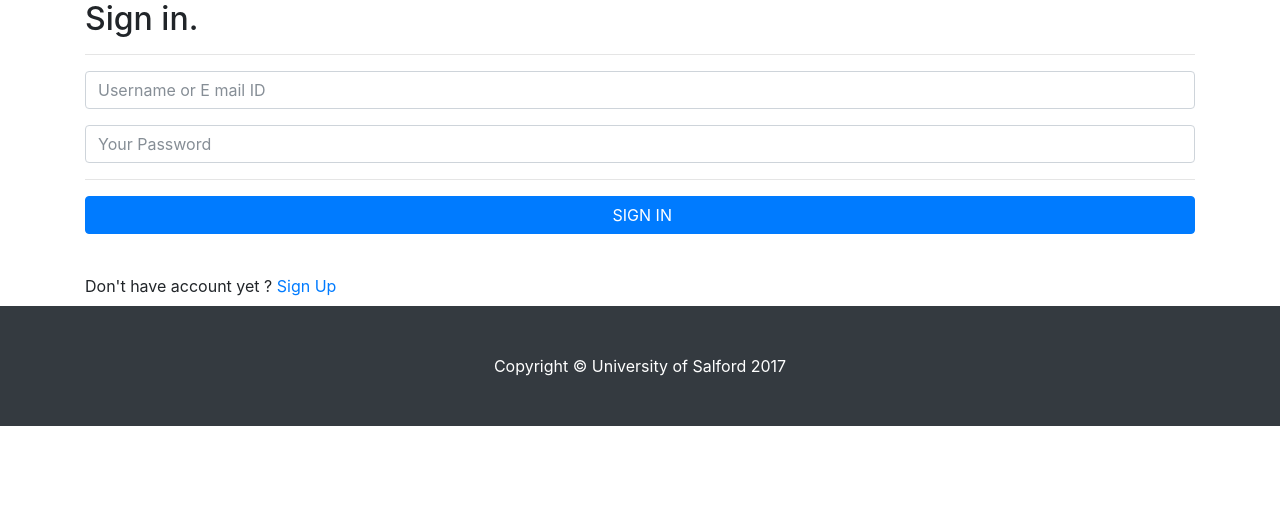
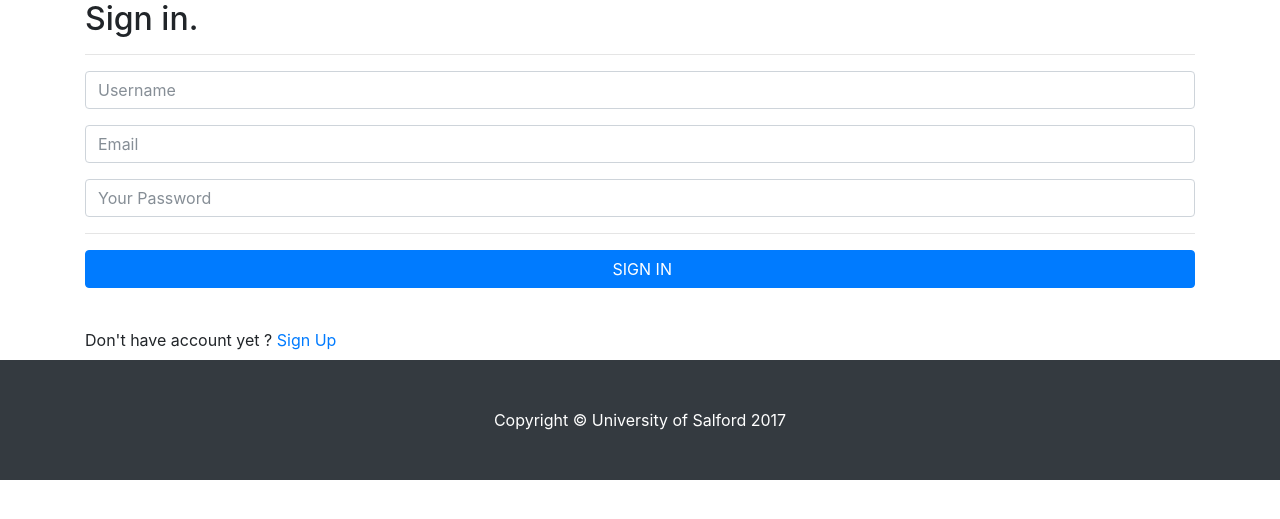
Before and after one commit to HarryAndrewMorgan/MorgansMagicEmporium, a PHP site: page /login in a window 1280 px wide. Shown: the part 56-575 px from the top of the page. Run offline with PHP 8.4, Linux system fonts and the light colour scheme.

Commit message:
added user details display need to move navbar on dashboard sidebar to a different view

```diff
--- a/models/User.php
+++ b/models/User.php
@@ -3,15 +3,14 @@ class User extends PDO
 {
     private $db;
 
-    function   __construct($connection)
+    function __construct($connection)
     {
         $this->db = $connection;
     }
 
     public function register($username, $email, $pass)
     {
-        try
-        {
+        try {
             $hashedpassword = password_hash($pass, PASSWORD_DEFAULT);
             $sqlQuery = $this->db->prepare("INSERT INTO Users(Username,Email,Password) VALUES(:username, :email, :pass)");
             $sqlQuery->bindparam(":username", $username);
@@ -19,47 +18,40 @@ class User extends PDO
             $sqlQuery->bindparam(":pass", $hashedpassword);
             $sqlQuery->execute();
 
-        }
-        catch(PDOException $exception)
-        {
+        } catch (PDOException $exception) {
             echo $exception->getMessage();
         }
     }
+
     //login function
-    public function login($username,$email,$pass)
+    public function login($username, $email, $pass)
     {
-        try
-        {
+        try {
             $sqlQuery = $this->db->prepare("SELECT * FROM Users WHERE Username=:username OR Email=:email LIMIT 1");
-            $sqlQuery->execute(array(':username'=>$username, ':email'=>$email));
-            $userRow=$sqlQuery->fetch(PDO::FETCH_ASSOC);
-            if($sqlQuery->rowCount() > 0)
-            {
-                if(password_verify($pass, $userRow['Password']))
-                {
-                    $_SESSION['user_session'] = $userRow['user_id'];
+            $sqlQuery->execute(array(':username' => $username, ':email' => $email));
+            $userRow = $sqlQuery->fetch(PDO::FETCH_ASSOC);
+            if ($sqlQuery->rowCount() > 0) {
+                if (password_verify($pass, $userRow['Password'])) {
+                    $_SESSION['user_session'] = $userRow['username'];
                     $_SESSION['email'] = $email;
                     return true;
-                }
-                else
-                {
+                } else {
                     return false;
                 }
             }
-        }
-        catch(PDOException $e)
-        {
+        } catch (PDOException $e) {
             echo $e->getMessage();
         }
     }
+
     //simple check to see if user is logged in
     public function is_loggedin()
     {
-        if(isset($_SESSION['user_session']))
-        {
+        if (isset($_SESSION['user_session'])) {
             return true;
         }
     }
+
     //simple function for easy redirection of users
     public function redirect($url)
     {
--- a/views/login.phtml
+++ b/views/login.phtml
@@ -11,11 +11,15 @@ $user = new User($connection);
         $username = $_POST['username'];
         $email = $_POST['username'];
         $pass = $_POST['password'];
+        $userMail = $_POST['email'];
+
 
     if($user->login($username,$email,$pass))
     {
         $user->redirect('index.php');
         $_SESSION['username'] = $username;
+        $_SESSION['email'] = $userMail;
+
     }
 
     else
@@ -33,7 +37,10 @@ $user = new User($connection);
 
 
             <div class="form-group">
-                <input type="text" class="form-control" name="username" placeholder="Username or E mail ID" required />
+                <input type="text" class="form-control" name="username" placeholder="Username" required />
+            </div>
+            <div class="form-group">
+                <input type="text" class="form-control" name="email" placeholder="Email" required />
             </div>
             <div class="form-group">
                 <input type="password" class="form-control" name="password" placeholder="Your Password" required />
```
Also changed, not shown: views/dashboard.phtml (+7 -5 lines).
